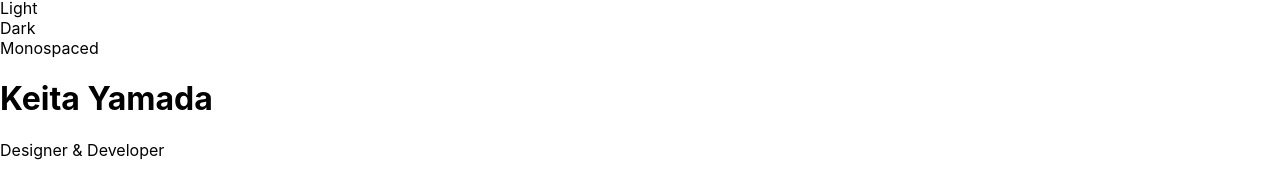
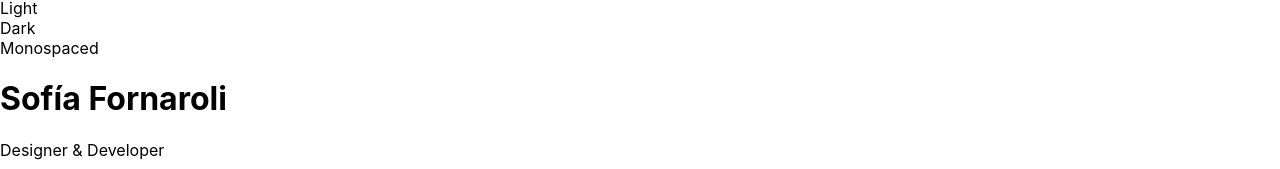
Before and after one commit to Sofia0101/portfolio1, a React (Create React App) app in the folder p5aholic.me/: page / in a window 1280 px wide. Shown: the part 196-365 px from the top of the page. Built offline with nearby package versions, Linux system fonts and the light colour scheme.

Commit message:
agrego mi nombre en info-header

```diff
--- a/p5aholic.me/src/components/info-header.jsx
+++ b/p5aholic.me/src/components/info-header.jsx
@@ -1,7 +1,7 @@
 function InfoHeader () {
     return (
         <header className="siteHeader" id="SiteHeader">
-        <h1 class="siteHeader_title">Keita Yamada</h1>
+        <h1 class="siteHeader_title">Sofía Fornaroli</h1>
         <p class="siteHeader_label">Designer & Developer</p>
         <nav class="siteHeader_nav" x-data>
           <ol>
```
